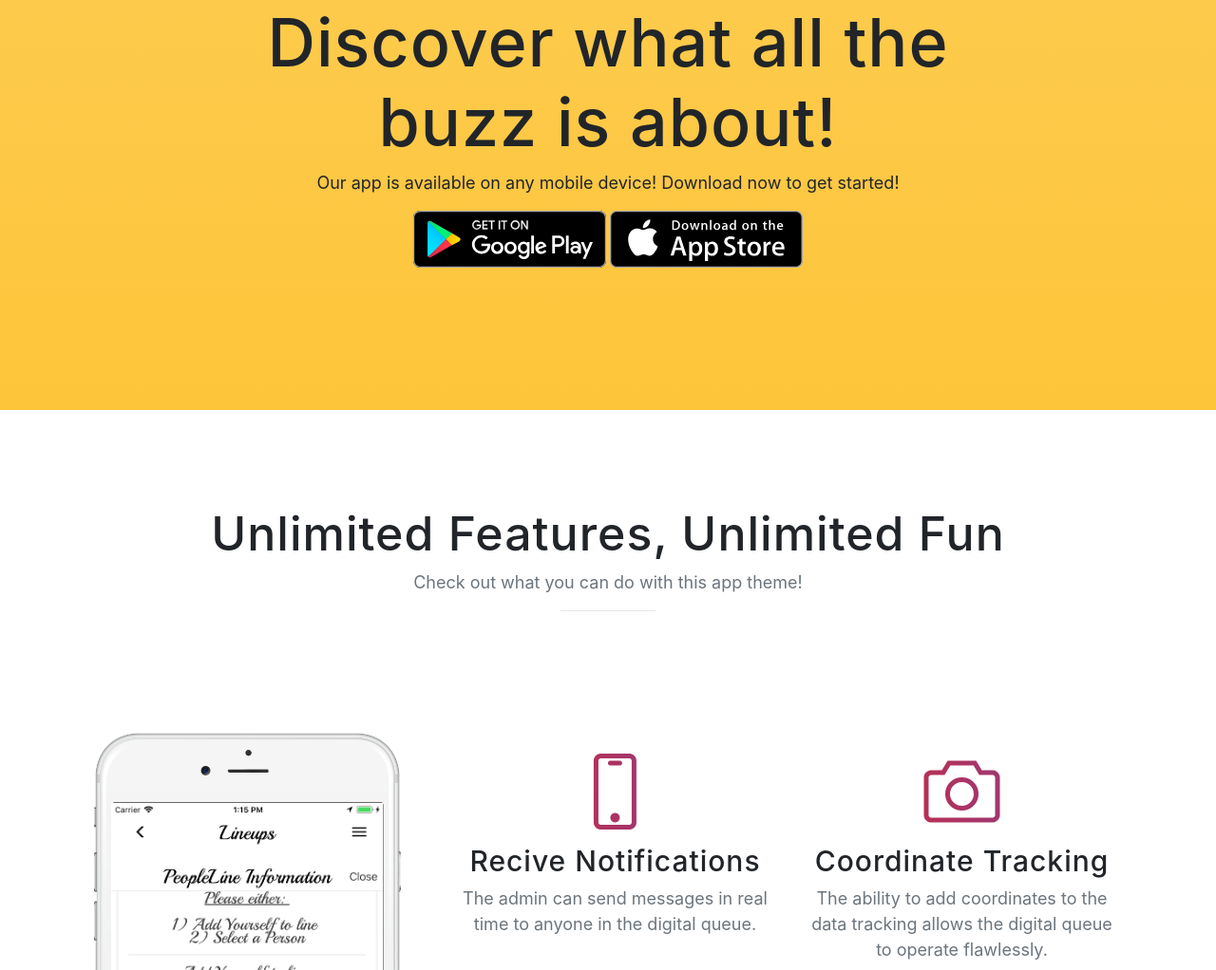
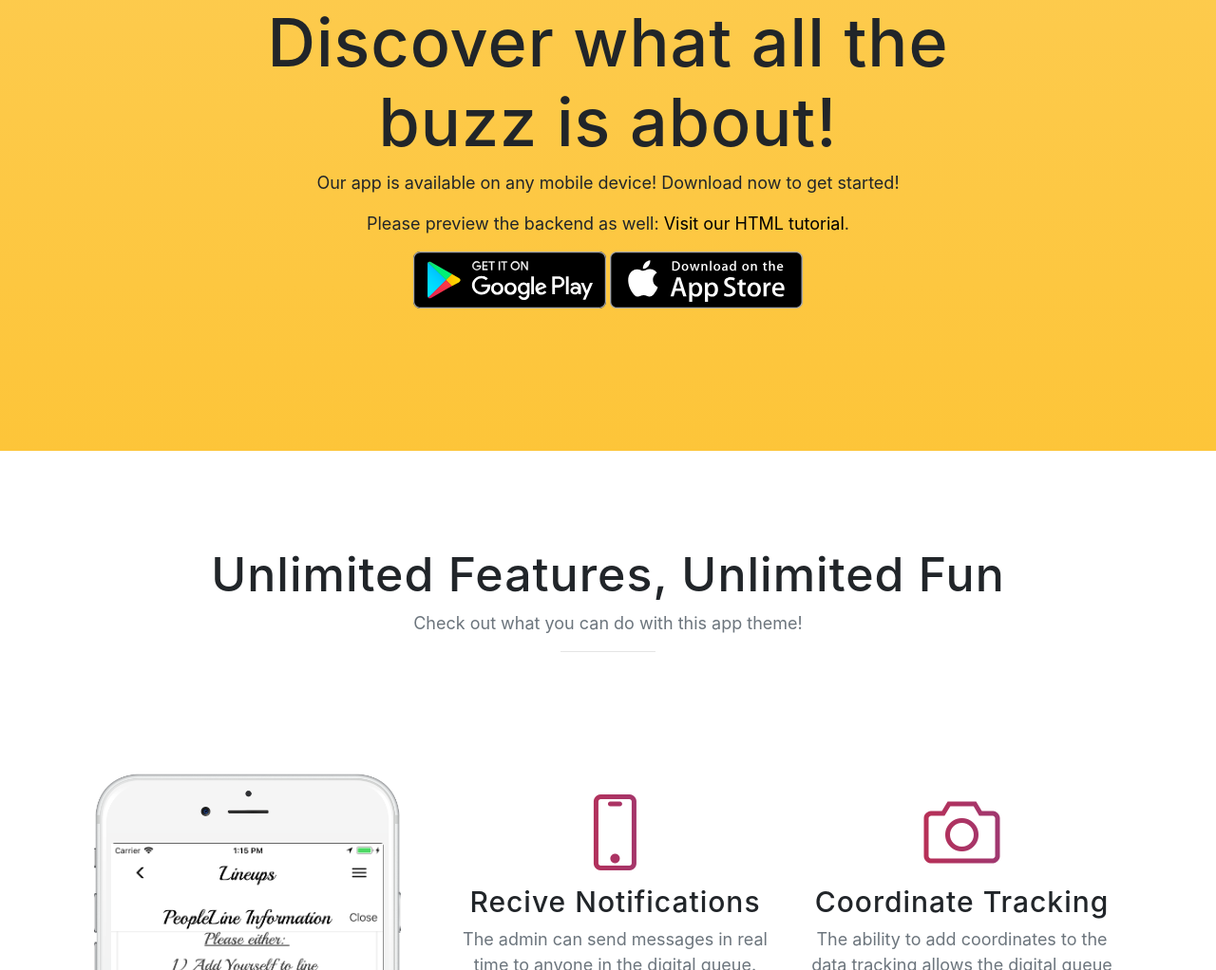
Before and after one commit to jlatouf2/AppStarter, a website with bundled scripts: page index.html in a window 1280 px wide. Shown: the part 947-1969 px from the top of the page at 95% size. Built offline with nearby package versions, Linux system fonts and the light colour scheme; a web font is replaced by a local one.

Commit message:
updated stuff

```diff
--- a/index.html
+++ b/index.html
@@ -96,6 +96,8 @@
           <div class="col-md-8 mx-auto">
             <h2 class="section-heading">Discover what all the buzz is about!</h2>
             <p>Our app is available on any mobile device! Download now to get started!</p>
+            <p>Please preview the backend as well: <a href="https://lineups-adminone.herokuapp.com/#/dashboard" style="color:black">Visit our HTML tutorial</a>.</p>
+
             <div class="badges">
           <a class="badge-link" href="https://play.google.com/store/apps/details?id=com.tested.myapp2439485068"><img src="img/google-play-badge.svg" alt=""></a>
               <a class="badge-link" href="https://itunes.apple.com/us/app/lineups-app/id1330385955?mt=8"><img src="img/app-store-badge.svg" alt=""></a>
```
